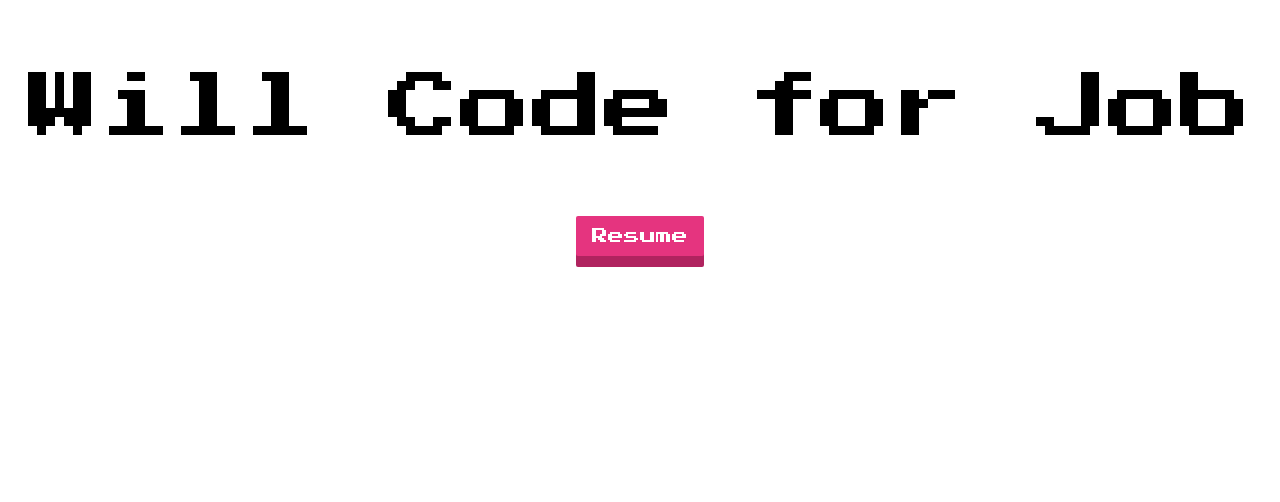
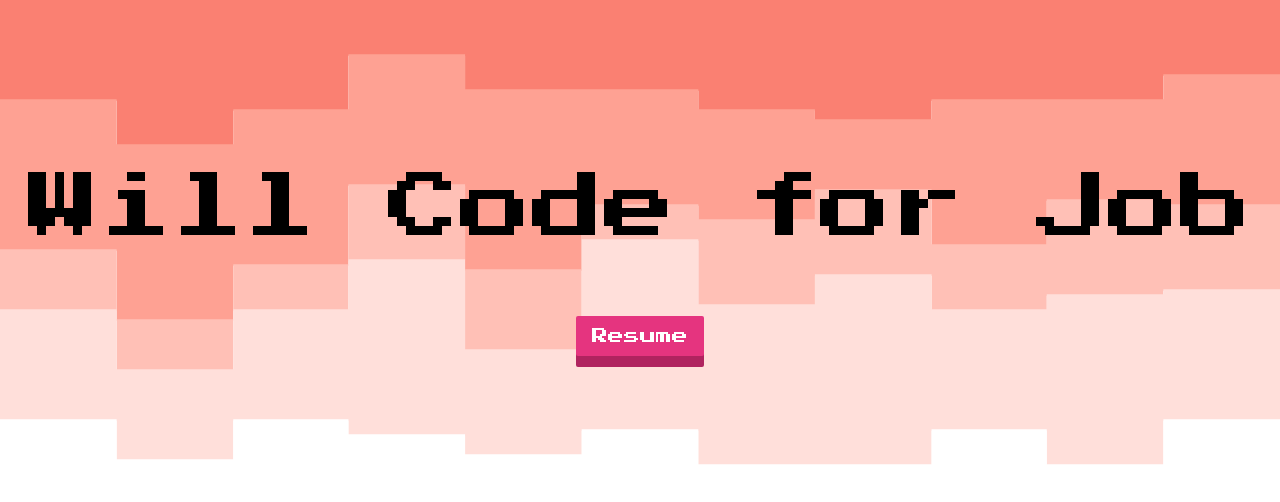
Before and after one commit to programmergeek/personal-site, a React (Create React App) app: page / in a window 1280 px wide. Shown: the top 502 px of the page. Built offline with nearby package versions, Linux system fonts and the light colour scheme.

Commit message:
[styles/new] created styles for the hero-banner and background image

```diff
--- a/src/Components/HeroBanner/HeroBanner.tsx
+++ b/src/Components/HeroBanner/HeroBanner.tsx
@@ -4,8 +4,10 @@ export const HeroBanner:React.FC = () => {
 
     const [text, setText] = useState<String>("Will Code for Job")
 
-    return <div className='hero-banner'>
+    return (
+    <div className='hero-banner background-image'>
         <p className='banner-header'>{text}</p>
         <button className="btn btn-primary font-primary">Resume</button>
     </div>
+    )
 }
--- a/src/index.css
+++ b/src/index.css
@@ -86,6 +86,16 @@ body {
   padding-left: 10px;
 }
 
+.hero-banner {
+  padding-top: 100px;
+  width: 100vw;
+  height: 50vh;
+}
+
+.background-image {
+  background: url("./assets/images/pink-stacks.svg") no-repeat;
+}
+
 .text-area {
   width: 500px;
   height: 250px;
--- a/src/index.scss
+++ b/src/index.scss
@@ -106,6 +106,16 @@ body{
     padding-left: 10px;
 }
 
+.hero-banner{
+    padding-top: 100px;
+    width: 100vw;
+    height: 50vh;
+}
+
+.background-image{
+    background: $background-image;
+}
+
 .text-area{
     width: 500px;
     height: 250px;
```
Also changed, not shown: 1 other file (tests, documents, lock files or other folders).
